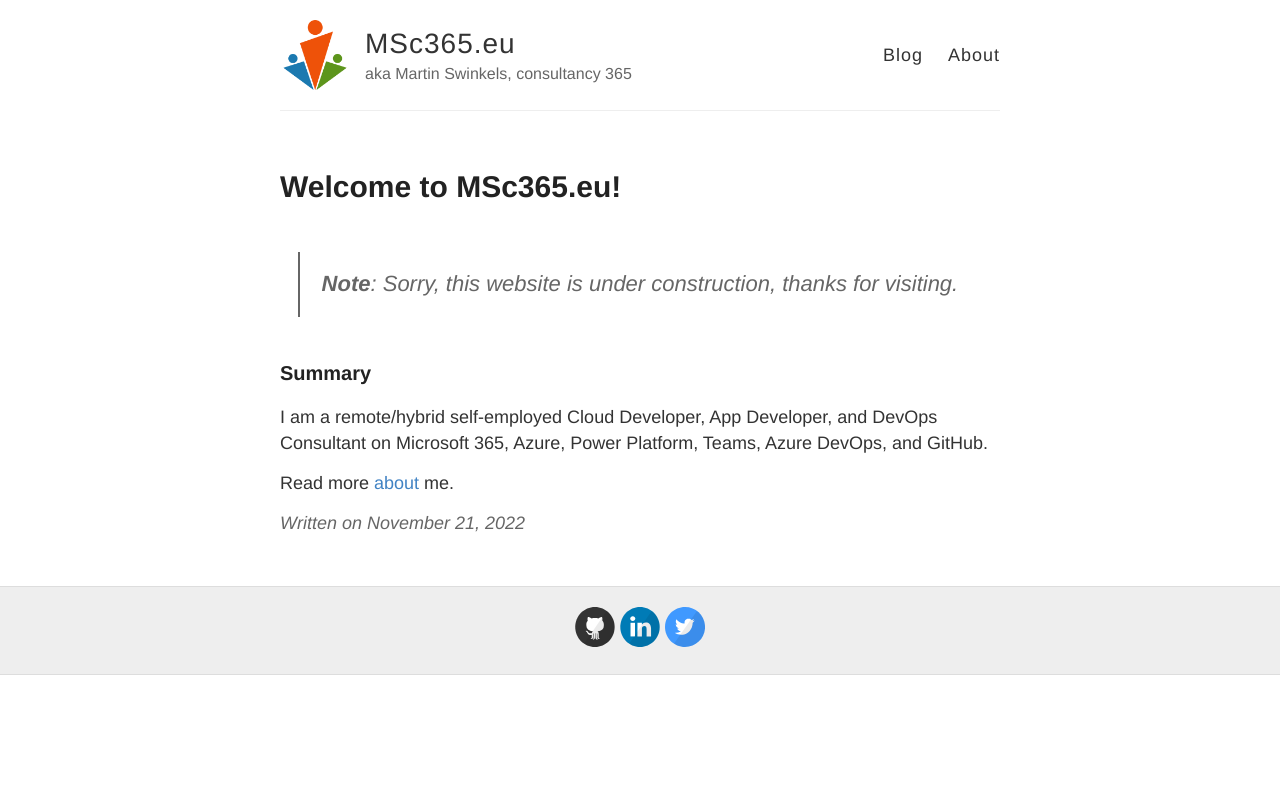
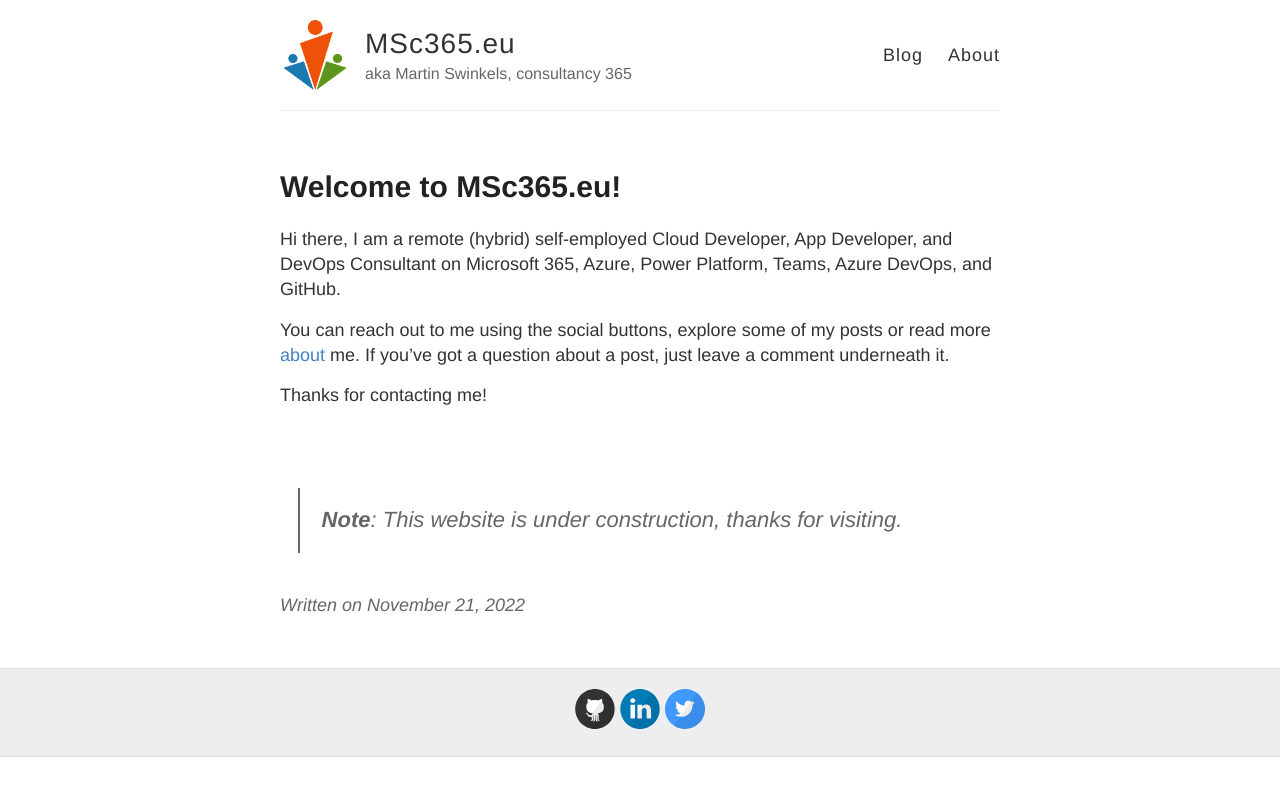
Before and after one commit to msc365/msc365.github.io, a Jekyll site: the page built from _posts/2022-11-21-welcome.md, in a window 1280 px wide. Shown: the top 796 px of the page. Built offline with Jekyll 4.4.1, drawn with Linux system fonts in a browser that asks for light colours.

Commit message:
Update 2022-11-21-welcome.md

```diff
--- a/_posts/2022-11-21-welcome.md
+++ b/_posts/2022-11-21-welcome.md
@@ -3,12 +3,15 @@
 title: Welcome to MSc365.eu!
 ---
 
-> **Note**: Sorry, this website is under construction, thanks for visiting.
+Hi there, I am a remote (hybrid) self-employed Cloud Developer, App Developer, and DevOps Consultant on Microsoft 365, Azure, Power Platform, Teams, Azure DevOps, and GitHub.
 
-### Summary
-I am a remote/hybrid self-employed Cloud Developer, App Developer, and DevOps Consultant on Microsoft 365, Azure, Power Platform, Teams, Azure DevOps, and GitHub.
+You can reach out to me using the social buttons, explore some of my posts or read more [about]({{ site.baseurl }}/about) me. If you’ve got a question about a post, just leave a comment underneath it.
 
-Read more [about]({{ site.baseurl }}/about) me.
+Thanks for contacting me!
+
+<br>
+
+> **Note**: This website is under construction, thanks for visiting.
 
 <!--
 For more instructions head over to the [Jekyll Now repository](https://github.com/barryclark/jekyll-now) on GitHub.
```
